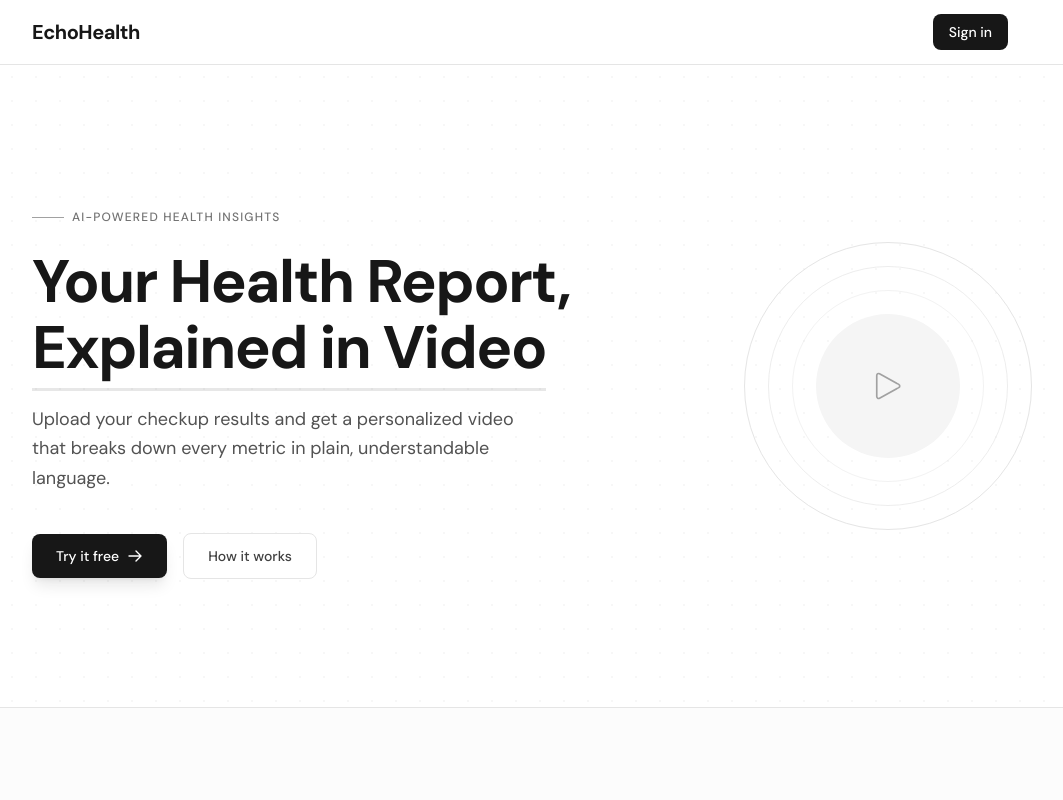
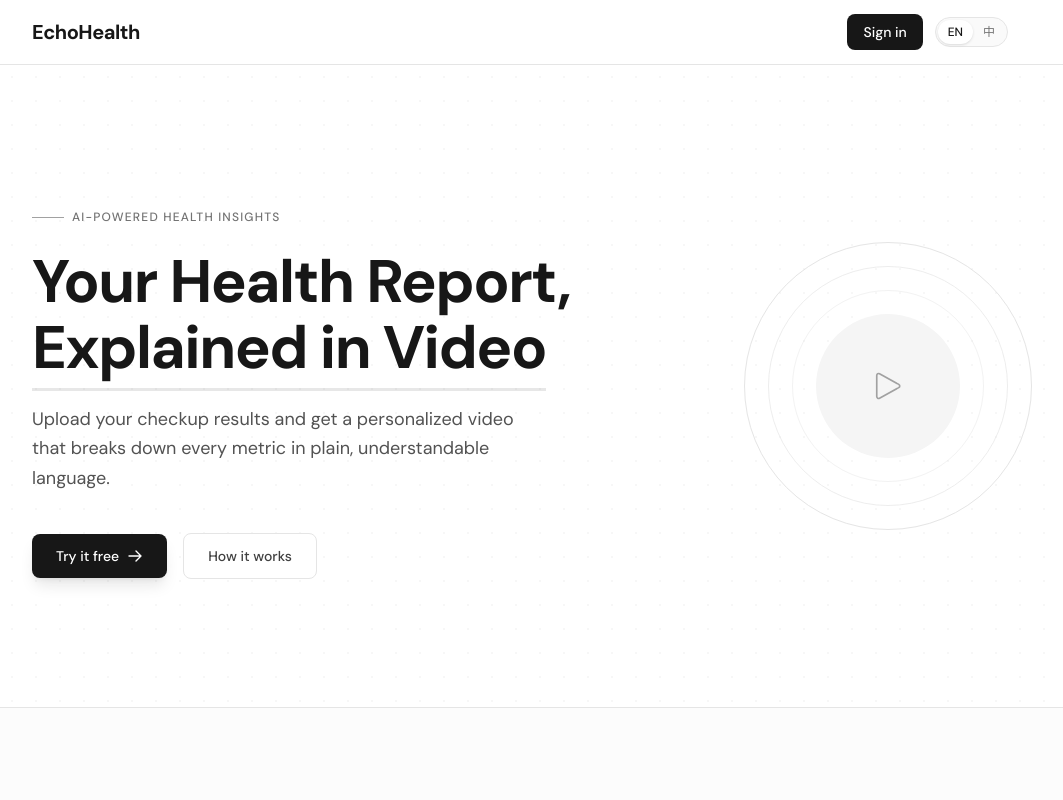
Before and after one commit to 0xMoat/EchoHealth, a Next.js app in the folder apps/web/: page / in a window 1280 px wide. Shown: the top 800 px of the page, without its empty margins (120-1183 px from the left). Built offline with nearby package versions, Linux system fonts and the light colour scheme; no server answers.

Commit message:
feat(web): add upgrade button, Pro badge, and language switcher to Navbar

```diff
--- a/apps/web/src/app/providers.tsx
+++ b/apps/web/src/app/providers.tsx
@@ -2,12 +2,15 @@
 
 import { GoogleOAuthProvider } from '@react-oauth/google'
 import { AuthProvider } from '@/contexts/AuthContext'
+import { LanguageProvider } from '@/contexts/LanguageContext'
 
 export function Providers({ children }: { children: React.ReactNode }) {
   return (
     <GoogleOAuthProvider clientId={process.env.NEXT_PUBLIC_GOOGLE_CLIENT_ID || ''}>
       <AuthProvider>
-        {children}
+        <LanguageProvider>
+          {children}
+        </LanguageProvider>
       </AuthProvider>
     </GoogleOAuthProvider>
   )
--- a/apps/web/src/components/Navbar.tsx
+++ b/apps/web/src/components/Navbar.tsx
@@ -2,9 +2,11 @@
 
 import Link from 'next/link'
 import { useAuth } from '@/contexts/AuthContext'
+import { useLanguage } from '@/contexts/LanguageContext'
 
 export default function Navbar() {
   const { user, loading, logout } = useAuth()
+  const { lang, setLang, t } = useLanguage()
 
   return (
     <nav className="sticky top-0 z-50 border-b border-neutral-200 bg-white/80 backdrop-blur-md">
@@ -13,7 +15,7 @@ export default function Navbar() {
           EchoHealth
         </Link>
 
-        <div className="flex items-center gap-4">
+        <div className="flex items-center gap-3">
           {loading ? (
             <div className="h-8 w-20 animate-pulse rounded-md bg-neutral-200" />
           ) : user ? (
@@ -30,6 +32,19 @@ export default function Navbar() {
               >
                 New Report
               </Link>
+              {/* Upgrade button for non-Pro users; Pro badge for Pro users */}
+              {user.isPro ? (
+                <span className="rounded-full bg-gradient-to-r from-orange-400 to-rose-500 px-3 py-1 text-xs font-semibold text-white">
+                  {t.proBadge}
+                </span>
+              ) : (
+                <Link
+                  href="/pricing"
+                  className="rounded-full bg-gradient-to-r from-orange-400 to-rose-500 px-3 py-1 text-xs font-semibold text-white transition-opacity hover:opacity-90"
+                >
+                  {t.upgradeProBtn}
+                </Link>
+              )}
               <button
                 onClick={() => logout()}
                 className="rounded-md px-2 py-1 text-sm font-medium text-neutral-500 transition-colors hover:text-neutral-700 focus-visible:outline-none focus-visible:ring-2 focus-visible:ring-neutral-900 focus-visible:ring-offset-2"
@@ -45,6 +60,25 @@ export default function Navbar() {
               Sign in
             </Link>
           )}
+          {/* Language switcher — always visible */}
+          <div className="flex items-center rounded-full border border-neutral-200 bg-neutral-50 p-0.5 text-xs">
+            <button
+              onClick={() => setLang('en')}
+              className={`rounded-full px-2.5 py-1 font-medium transition-colors ${
+                lang === 'en' ? 'bg-white text-neutral-900 shadow-sm' : 'text-neutral-500 hover:text-neutral-700'
+              }`}
+            >
+              {t.langEN}
+            </button>
+            <button
+              onClick={() => setLang('zh')}
+              className={`rounded-full px-2.5 py-1 font-medium transition-colors ${
+                lang === 'zh' ? 'bg-white text-neutral-900 shadow-sm' : 'text-neutral-500 hover:text-neutral-700'
+              }`}
+            >
+              {t.langZH}
+            </button>
+          </div>
         </div>
       </div>
     </nav>
```
